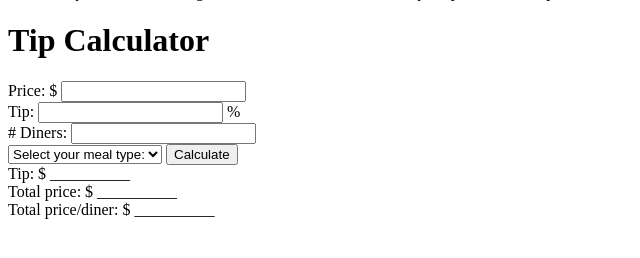
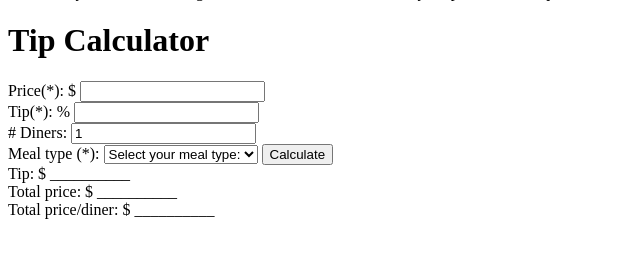
Before and after one commit to MartaVinas/hackbright-project-telp, a Flask app: template templates/tip-info-calc.html in a window 1280 px wide. Shown: the part 97-355 px from the top of the page, without its empty margins (0-640 px from the left). Run offline with Flask 2, Linux system fonts and the light colour scheme; the template is opened without the code that fills it, so the values that code supplies are empty; some libraries are stand-ins or nearby versions.

Commit message:
handle the inputs from the user: correct type and required

```diff
--- a/model.py
+++ b/model.py
@@ -40,7 +40,7 @@ class Meal(db.Model):
                          primary_key=True)
     yelp_restaurant_id = db.Column(db.String(100), db.ForeignKey('restaurants.yelp_restaurant_id'), nullable=False)
     zipcode = db.Column(db.String(20), nullable=False)
-    meal_type = db.Column(db.String(20), nullable=True)
+    meal_type = db.Column(db.String(20), nullable=False)
     price = db.Column(db.Float, nullable = False)
     percentage_tip = db.Column(db.Integer, nullable = False)
     date = db.Column(db.Date)
--- a/server.py
+++ b/server.py
@@ -149,9 +149,9 @@ def get_average_tip_by_restaurant(restaurant, meal_type):
                     first()
 
     if average_tip:
-        # parse tupla (Decimal('20.67'),) to 20.67
-        #return average_tip[0]
+        # unpack the tupla (Decimal('20.67'),) and get the number
         average_tip_value, = average_tip
+
         return average_tip_value
 
     return None
--- a/static/js/telp.js
+++ b/static/js/telp.js
@@ -9,14 +9,33 @@ function showResults(results){
     $("#tip_in_dollars").html(results["tip_in_dollars"]);
     $("#total_price").html(results["total_price"]);
     $("#price_per_diner").html(results["price_per_diner"]);
-
 }
 
 
 function submitMeal(evt) {
     evt.preventDefault();
+
+    let formInputs;
+    // find inputs and selects of the form meal
+    $('#meal').find('input, select').each(function(){
+
+        let required = $(this).prop('required');
+        let there_is_value = $(this).val();
+
+        let proceed = true;
+        // if they are required and there is no value show an alert
+        if(required){
+            if(!there_is_value){
+                proceed = false;
+                alert($(this).attr('name') + " is required");
+            } else {
+                proceed = true;
+            }
+        }
+
+        if(proceed){
             // get the information from the browser
-    let formInputs = {
+            formInputs = {
                 "restaurant_id": $("#restaurant-id-field").val(),
                 "restaurant_zipcode": $("#restaurant-zipcode-field").val(),
                 "price": $("#price-field").val(),
@@ -24,9 +43,10 @@ function submitMeal(evt) {
                 "diners": $("#diners-field").val(),
                 "meal_type": $("#meal-type-field").val(),
             };
-    // ?????????
+        }
+    });
+    // pass formInputs to /new-meal and call showResults
     $.post("/new-meal", formInputs, showResults);
-
 }
 
 // when the user click calculate, we call submitMeal
--- a/templates/confirm-restaurant.html
+++ b/templates/confirm-restaurant.html
@@ -8,7 +8,7 @@
         <p>What restaurant did you mean?</p>
         <br>
         <select name="restaurant" required>
-            <option>Select your restaurant:</option>
+            <option disabled selected value>Select your restaurant:</option>
             {% for restaurant in restaurants_in_db %}
             <option value="{{ restaurant['yelp_restaurant_id'] }}|{{ restaurant['name'].capitalize() }}|{{ restaurant['zipcode'] }}">
                 {{ restaurant['name'].capitalize() }} ({{ restaurant['address'] }})
--- a/templates/tip-info-calc.html
+++ b/templates/tip-info-calc.html
@@ -28,19 +28,19 @@
 
     <div>
         <h1>Tip Calculator</h1>
-        <form action="/new-meal" name="meal" method="POST">
+        <form action="/new-meal" id="meal" method="POST">
             <input type="hidden" name="restaurant_id" id="restaurant-id-field" value="{{ restaurant_id }}">
             <input type="hidden" name="restaurant_zipcode" id="restaurant-zipcode-field" value="{{ restaurant_zipcode }}">
-            Price: $ <input type="text" name="price" id="price-field">
+            Price(*): $ <input type="number" min="0" step="0.01" name="price" id="price-field" required>
             <br>
-            Tip: <input type="text" name="percentage_tip" id="percentage-tip-field"> %
+            Tip(*): % <input type="number" min="0" name="percentage_tip" id="percentage-tip-field" required>
             <br>
-            # Diners: <input type="text" name="diners" id="diners-field">
+            # Diners: <input type="number" min="0" name="diners" id="diners-field" value=1>
             <br>
-            <select name="meal_type" id="meal-type-field" required>
-                <option>Select your meal type:</option>
-                <option value="dinner" > Dinner </option>
-                <option value="lunch" > Lunch </option>
+            Meal type (*): <select name="meal_type" id="meal-type-field" required>
+                <option disabled selected value>Select your meal type:</option>
+                <option value="dinner"> Dinner </option>
+                <option value="lunch"> Lunch </option>
             </select>
             <input type="submit" id="calculate" value="Calculate">
             <br>
@@ -52,7 +52,7 @@
             <br>
         </form>
     </div>
-    <script src="https://code.jquery.com/jquery-3.2.1.min.js"></script>
+
     <script src="/static/js/telp.js"></script>
 
 {% endblock %}
--- a/yelp_requests.py
+++ b/yelp_requests.py
@@ -1,6 +1,7 @@
 """Functions to search restaurants in YELP API"""
 
 import os
+
 import requests
 
 
```
Lines whose indentation alone changed are shown as unchanged.
